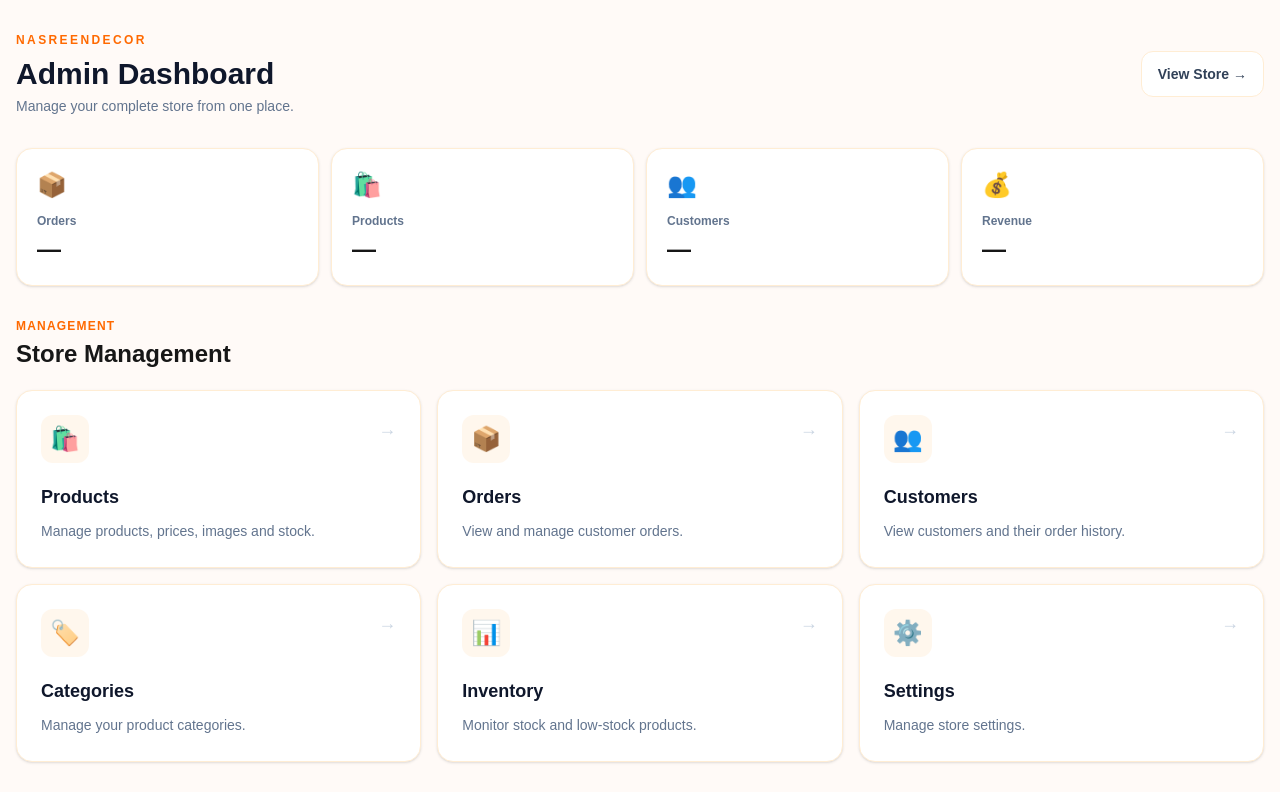
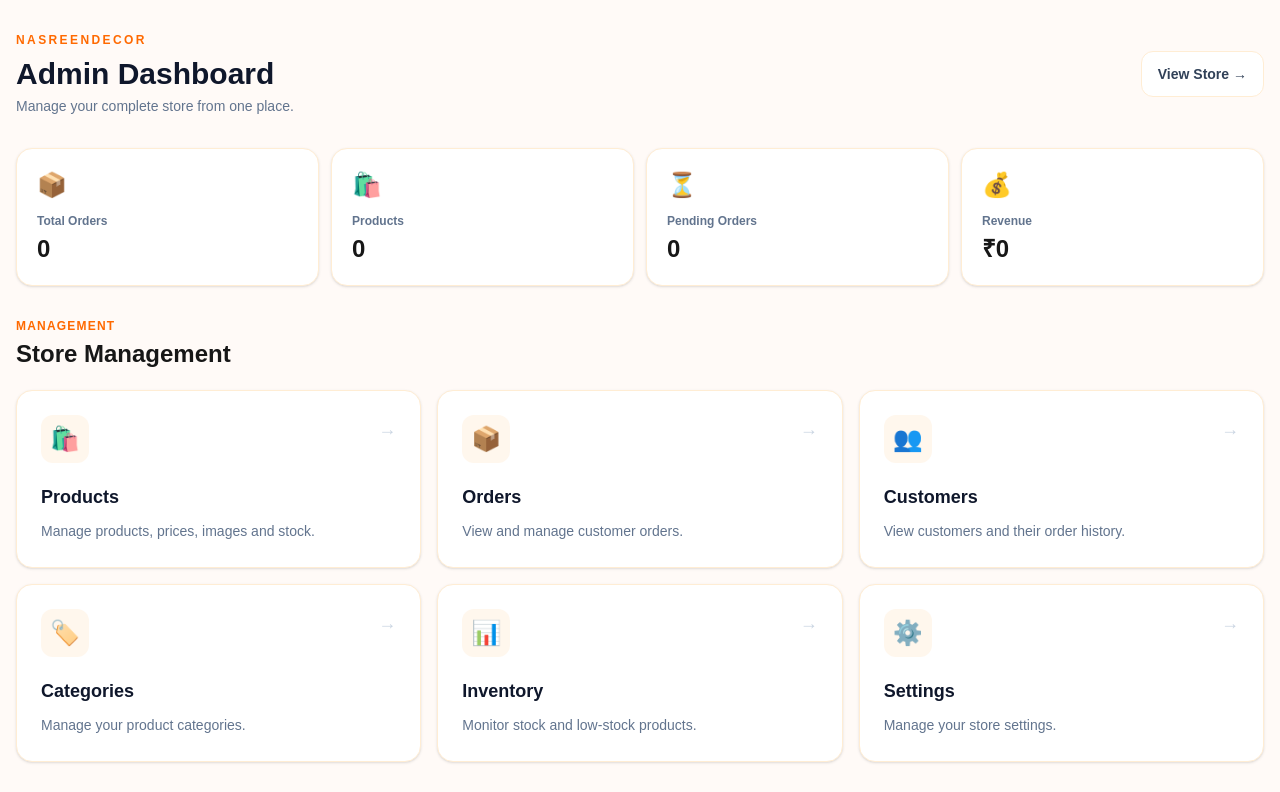
Before and after one commit to chandrugokul/ecommerce-platform, a Next.js app: page /admin in a window 1280 px wide. Shown: the top 792 px of the page. Built offline with nearby package versions, Linux system fonts and the light colour scheme; no server answers; the database is empty.

Commit message:
Update page.tsx
Make admin dashboard stats dynamic

```diff
--- a/src/app/admin/page.tsx
+++ b/src/app/admin/page.tsx
@@ -1,6 +1,32 @@
 import Link from "next/link";
+import { supabase } from "@/lib/supabase";
 
 export const dynamic = "force-dynamic";
+
+export default async function AdminDashboardPage() {
+  const [
+    { count: productCount },
+    { data: orders },
+  ] = await Promise.all([
+    supabase
+      .from("products")
+      .select("*", { count: "exact", head: true }),
+
+    supabase
+      .from("orders")
+      .select("id,total,status"),
+  ]);
+
+  const totalOrders = orders?.length || 0;
+
+  const revenue =
+    orders?.reduce(
+      (sum, order) => sum + Number(order.total || 0),
+      0
+    ) || 0;
+
+  const pendingOrders =
+    orders?.filter((order) => order.status === "pending").length || 0;
 
   const menu = [
     {
@@ -35,13 +61,12 @@ const menu = [
     },
     {
       title: "Settings",
-    description: "Manage store settings.",
+      description: "Manage your store settings.",
       icon: "⚙️",
       href: "/admin/settings",
     },
   ];
 
-export default function AdminDashboardPage() {
   return (
     <main className="min-h-screen bg-[#fffaf7] px-4 py-8">
       <div className="mx-auto max-w-7xl">
@@ -70,51 +95,62 @@ export default function AdminDashboardPage() {
           </Link>
         </header>
 
-        {/* Quick Stats */}
+        {/* Stats */}
         <section className="grid grid-cols-2 gap-3 md:grid-cols-4">
+
           <div className="rounded-2xl border border-orange-100 bg-white p-5 shadow-sm">
             <div className="text-2xl">📦</div>
+
             <p className="mt-3 text-xs font-semibold text-slate-500">
-              Orders
+              Total Orders
             </p>
+
             <p className="mt-1 text-2xl font-black">
-              —
+              {totalOrders}
             </p>
           </div>
 
           <div className="rounded-2xl border border-orange-100 bg-white p-5 shadow-sm">
             <div className="text-2xl">🛍️</div>
+
             <p className="mt-3 text-xs font-semibold text-slate-500">
               Products
             </p>
+
             <p className="mt-1 text-2xl font-black">
-              —
+              {productCount || 0}
             </p>
           </div>
 
           <div className="rounded-2xl border border-orange-100 bg-white p-5 shadow-sm">
-            <div className="text-2xl">👥</div>
+            <div className="text-2xl">⏳</div>
+
             <p className="mt-3 text-xs font-semibold text-slate-500">
-              Customers
+              Pending Orders
             </p>
+
             <p className="mt-1 text-2xl font-black">
-              —
+              {pendingOrders}
             </p>
           </div>
 
           <div className="rounded-2xl border border-orange-100 bg-white p-5 shadow-sm">
             <div className="text-2xl">💰</div>
+
             <p className="mt-3 text-xs font-semibold text-slate-500">
               Revenue
             </p>
+
             <p className="mt-1 text-2xl font-black">
-              —
+              ₹{revenue.toLocaleString("en-IN")}
             </p>
           </div>
+
         </section>
 
-        {/* Admin Modules */}
+        {/* Management */}
         <section className="mt-8">
+
           <div className="mb-5">
             <p className="text-xs font-bold uppercase tracking-widest text-orange-500">
               Management
@@ -126,6 +162,7 @@ export default function AdminDashboardPage() {
           </div>
 
           <div className="grid gap-4 sm:grid-cols-2 lg:grid-cols-3">
+
             {menu.map((item) => (
               <Link
                 key={item.title}
@@ -133,6 +170,7 @@ export default function AdminDashboardPage() {
                 className="group rounded-2xl border border-orange-100 bg-white p-6 shadow-sm transition hover:-translate-y-1 hover:shadow-lg"
               >
                 <div className="flex items-start justify-between">
+
                   <div className="flex h-12 w-12 items-center justify-center rounded-xl bg-orange-50 text-2xl">
                     {item.icon}
                   </div>
@@ -140,6 +178,7 @@ export default function AdminDashboardPage() {
                   <span className="text-lg text-slate-300 transition group-hover:text-orange-500">
                     →
                   </span>
+
                 </div>
 
                 <h3 className="mt-5 text-lg font-bold text-slate-900">
@@ -149,13 +188,16 @@ export default function AdminDashboardPage() {
                 <p className="mt-2 text-sm leading-6 text-slate-500">
                   {item.description}
                 </p>
+
               </Link>
             ))}
+
           </div>
         </section>
 
         {/* Quick Actions */}
         <section className="mt-8 rounded-3xl bg-slate-900 p-6 text-white">
+
           <p className="text-xs font-bold uppercase tracking-widest text-orange-400">
             Quick Actions
           </p>
@@ -165,6 +207,7 @@ export default function AdminDashboardPage() {
           </h2>
 
           <div className="mt-5 flex flex-wrap gap-3">
+
             <Link
               href="/admin/products"
               className="rounded-xl bg-white px-5 py-3 text-sm font-bold text-slate-900"
@@ -178,7 +221,9 @@ export default function AdminDashboardPage() {
             >
               View Orders
             </Link>
+
           </div>
+
         </section>
 
       </div>
```
Lines whose indentation alone changed are shown as unchanged.
